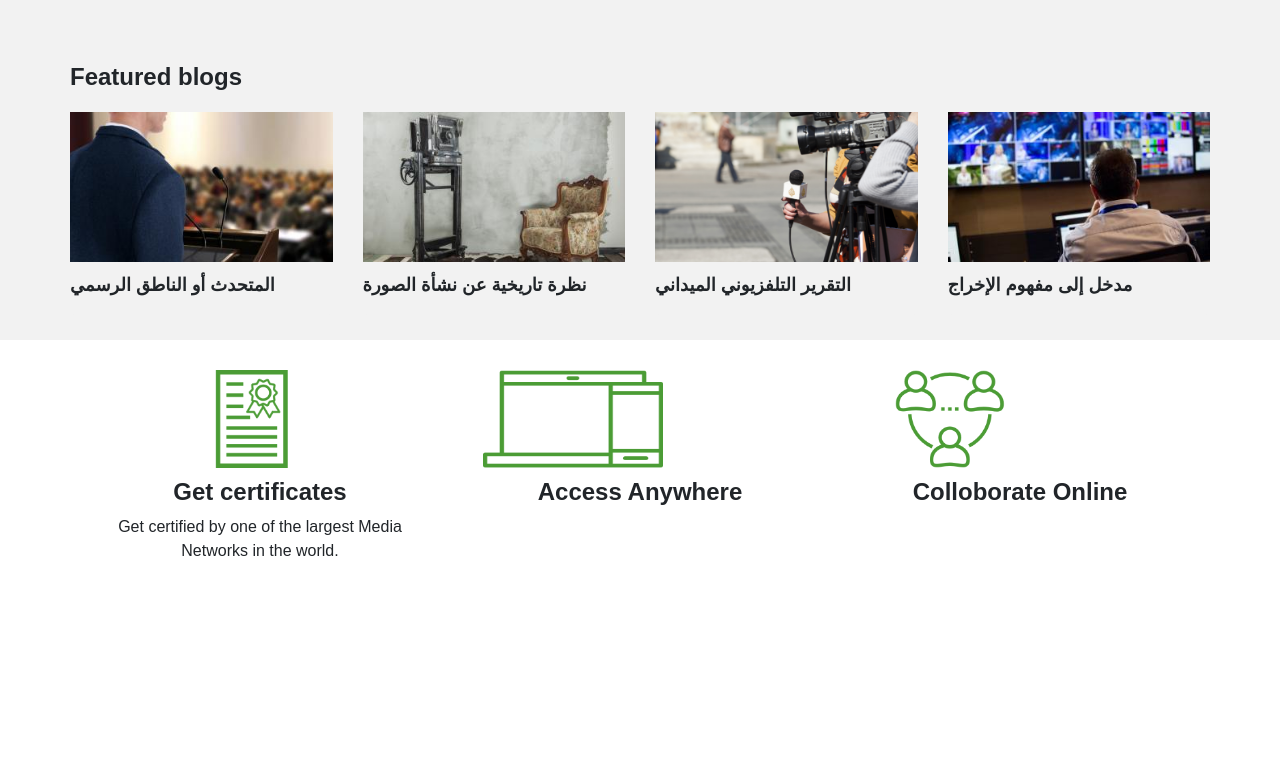
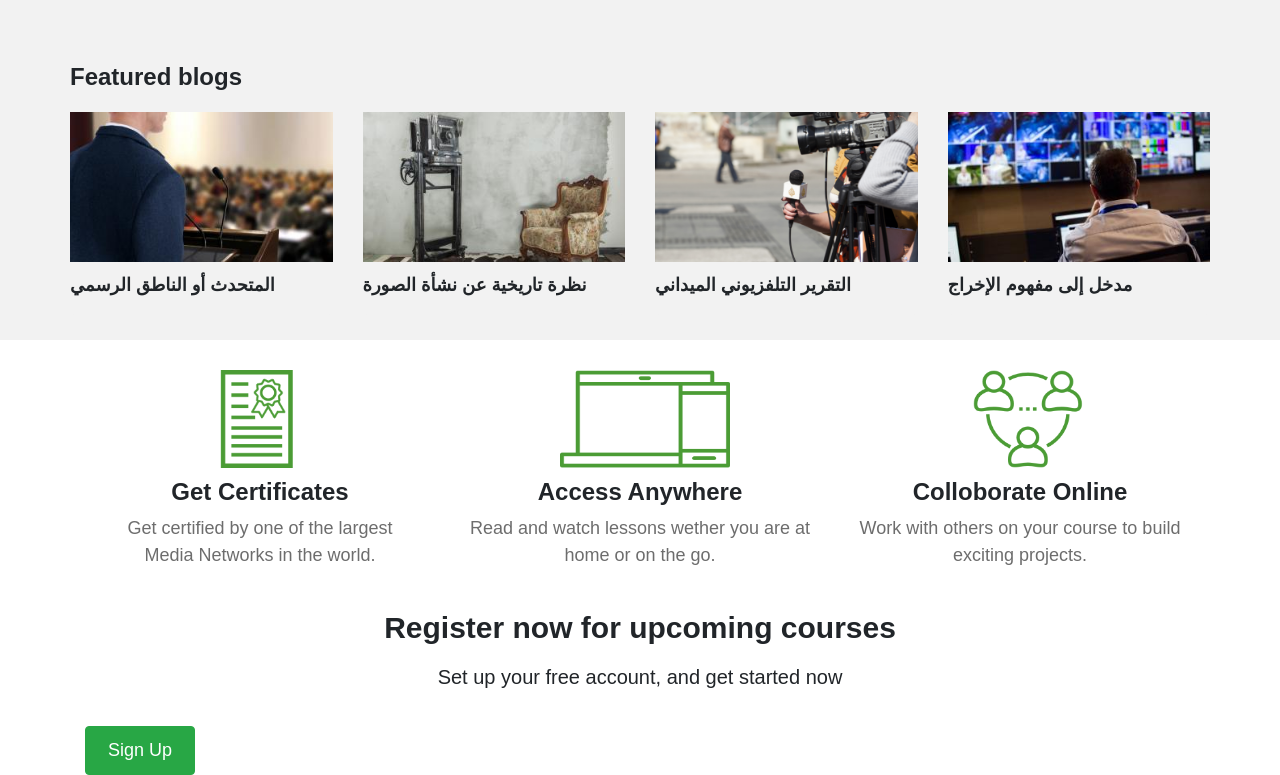
Before and after one commit to irshad-pk/eLearning, a plain HTML site: page home.html in a window 1280 px wide. Shown: the part 970-1745 px from the top of the page. Before the commit the page ends 1549 px from the top, so only its background shows below. Drawn offline with nearby package versions, Linux system fonts and the light colour scheme.

Commit message:
little more

```diff
--- a/assets/css/custom.css
+++ b/assets/css/custom.css
@@ -91,21 +91,49 @@ a:hover{
   width: 74px;
   height: 98px;
   background-size: contain;
-  margin-left: 130px;
+  margin-left: 135px;
 }
 .footer-img-2 {
-  width: 180px;
+  width: 170px;
   height: 98px;
   background-size: contain;
-  margin-left: 18px;
+  margin-left: 95px;
 }
 .footer-img-3 {
   width: 110px;
   height: 98px;
   background-size: contain;
-  margin-left: 50px;
+  margin-left: 128px;
 }
 .first-footer-heading {
   font-weight: 600;
   padding-top: 10px;
 }
+.first-footer-text {
+  color: #6d6d6d;
+  font-size: 18px;
+}
+.first-sub {
+  padding-top: 25px;
+  clear: both;
+}
+.center {
+  text-align: center;
+}
+.first-sub h2 {
+  font-weight: 600;
+  font-size: 30px;
+  text-align: center;
+}
+.first-sub p {
+  font-size: 20px;
+  text-align: center;
+  padding-top: 8px;
+  padding-bottom: 18px;
+}
+.first-sub button {
+  padding: 10px 0px;
+  width: 110px;
+  font-size: 18px;
+  text-align: center;
+}
--- a/home.html
+++ b/home.html
@@ -134,25 +134,42 @@
       <div class="row">
         <div class="col-md-4 col-xs-4">
           <img class="footer-img-1" src="assets/media/certificate-foot-1.png" alt="...">
-          <h4 class="text-center first-footer-heading">Get certificates</h4>
-          <p class="text-center">Get certified by one of the largest Media Networks in the world.</p>
+          <h4 class="text-center first-footer-heading">Get Certificates</h4>
+          <p class="text-center first-footer-text">Get certified by one of the largest <br> Media Networks in the world.</p>
         </div>
         <div class="col-md-4 col-xs-4">
           <img class="footer-img-2" src="assets/media/group-foot-2.png" alt="...">
           <h4 class="text-center first-footer-heading">Access Anywhere</h4>
+          <p class="text-center first-footer-text">Read and watch lessons wether you are at home or on the go.</p>
         </div>
         <div class="col-md-4 col-xs-4">
           <img class="footer-img-3" src="assets/media/noun-foot-3.png" alt="...">
           <h4 class="text-center first-footer-heading">Colloborate Online</h4>
+          <p class="text-center first-footer-text">Work with others on your course to build exciting projects.</p>
         </div>
       </div>
     </div>
   </div>
+  <div class="first-sub">
+    <div class="container">
+      <div class="row">
+        <div class="col-md-12 col-xs-12">
+          <h2>Register now for upcoming courses</h2>
+          <p>Set up your free account, and get started now</p>
+          <div class="mx-auto">
+            <button type="button" class="btn btn-success">Sign Up</button>
+          </div>
+        </div>
+      </div>
+    </div>
+  </div>
+</div>
 
-  <!-- Optional JavaScript -->
-  <!-- jQuery first, then Popper.js, then Bootstrap JS -->
-  <script src="https://code.jquery.com/jquery-3.3.1.slim.min.js" integrity="sha384-q8i/X+965DzO0rT7abK41JStQIAqVgRVzpbzo5smXKp4YfRvH+8abtTE1Pi6jizo" crossorigin="anonymous"></script>
-  <script src="https://cdnjs.cloudflare.com/ajax/libs/popper.js/1.14.6/umd/popper.min.js" integrity="sha384-wHAiFfRlMFy6i5SRaxvfOCifBUQy1xHdJ/yoi7FRNXMRBu5WHdZYu1hA6ZOblgut" crossorigin="anonymous"></script>
-  <script src="https://stackpath.bootstrapcdn.com/bootstrap/4.2.1/js/bootstrap.min.js" integrity="sha384-B0UglyR+jN6CkvvICOB2joaf5I4l3gm9GU6Hc1og6Ls7i6U/mkkaduKaBhlAXv9k" crossorigin="anonymous"></script>
+
+<!-- Optional JavaScript -->
+<!-- jQuery first, then Popper.js, then Bootstrap JS -->
+<script src="https://code.jquery.com/jquery-3.3.1.slim.min.js" integrity="sha384-q8i/X+965DzO0rT7abK41JStQIAqVgRVzpbzo5smXKp4YfRvH+8abtTE1Pi6jizo" crossorigin="anonymous"></script>
+<script src="https://cdnjs.cloudflare.com/ajax/libs/popper.js/1.14.6/umd/popper.min.js" integrity="sha384-wHAiFfRlMFy6i5SRaxvfOCifBUQy1xHdJ/yoi7FRNXMRBu5WHdZYu1hA6ZOblgut" crossorigin="anonymous"></script>
+<script src="https://stackpath.bootstrapcdn.com/bootstrap/4.2.1/js/bootstrap.min.js" integrity="sha384-B0UglyR+jN6CkvvICOB2joaf5I4l3gm9GU6Hc1og6Ls7i6U/mkkaduKaBhlAXv9k" crossorigin="anonymous"></script>
 </body>
 </html>
```
